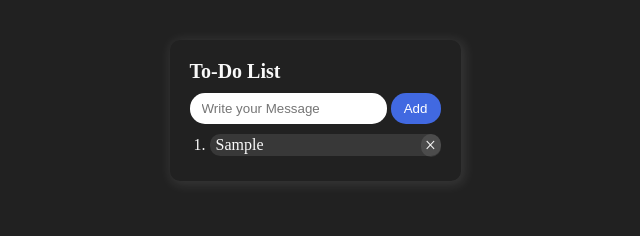
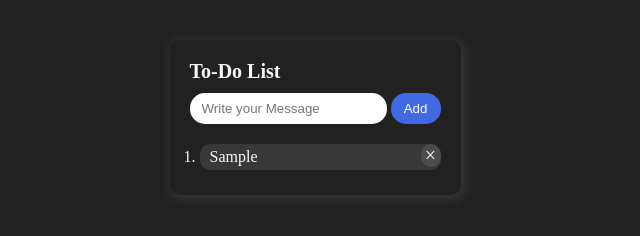
Before and after one commit to sagarbarman37/To-Do_list, a plain HTML site: page index.html in a window 1280 px wide. Both pictures are taken after typing "Sample" into the empty fields and a click on the button "Add". Shown: the whole page, without its empty margins (325-965 px from the left). Drawn offline with Linux system fonts and the light colour scheme.

Commit message:
optimize

```diff
--- a/style.css
+++ b/style.css
@@ -14,6 +14,7 @@ body {
 }
 
 .container {
+  max-width: 300px;
   padding: 20px;
   margin-top: 40px;
   border-radius: 10px;
@@ -43,16 +44,15 @@ h1 {
 }
 
 ol {
-  padding-left: 20px;
-  margin-top: 10px;
+  padding-left: 10px;
+  margin-top: 20px;
 }
 ol li {
-  padding: 2px 6px;
+  padding: 4px 20px 4px 10px;
   margin-top: 5px;
   margin-bottom: 5px;
   font-size: 16px;
   border-radius: 10px;
-  /* overflow: hidden; */
   position: relative;
   background-color: rgba(255 255, 255, 0.1);
 }
```
